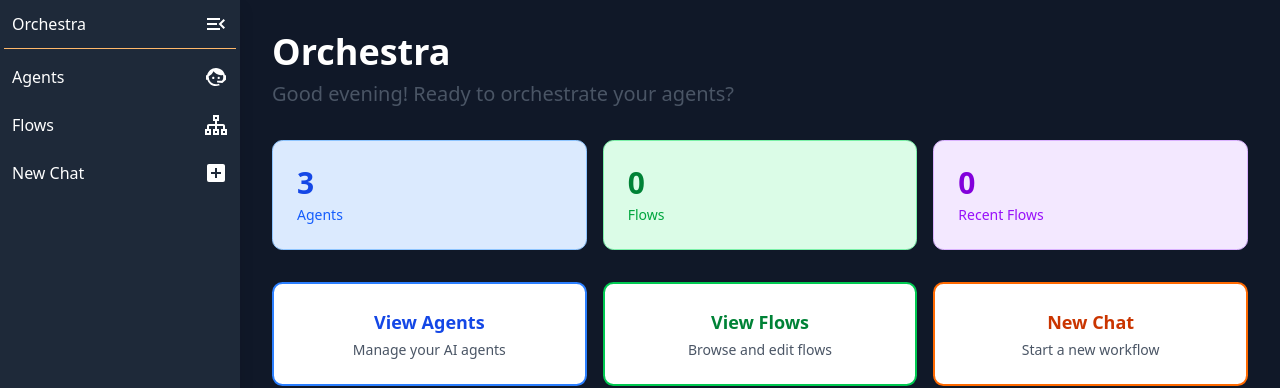
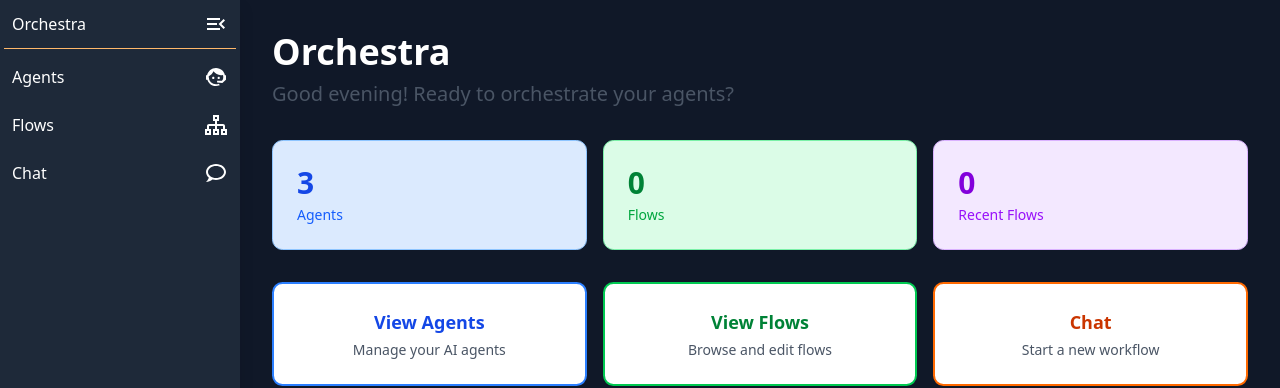
Before and after one commit to ThatsOurJake/orchestra, a React (Vite) app: page / in a window 1280 px wide. Shown: the top 388 px of the page. Built offline with nearby package versions, Linux system fonts and the light colour scheme.

Commit message:
Refactor to use React Links

```diff
--- a/src/components/nav-bar.tsx
+++ b/src/components/nav-bar.tsx
@@ -1,33 +1,19 @@
 import {
+  mdiChatOutline,
   mdiFaceAgent,
   mdiMenuClose,
   mdiMenuOpen,
-  mdiPlusBox,
   mdiSitemapOutline,
 } from '@mdi/js';
 import Icon from '@mdi/react';
 import { useCallback, useState } from 'react';
-import { Link, useNavigate } from 'react-router';
+import { Link } from 'react-router';
 
 export const NavBar = () => {
   const [isOpen, setIsOpen] = useState<boolean>(true);
-  const navigate = useNavigate();
-
   const toggleSidebar = useCallback(() => {
     setIsOpen(!isOpen);
   }, [isOpen]);
-
-  const onNewTicket = useCallback(() => {
-    navigate('/chat');
-  }, [navigate]);
-
-  const onAgentClick = useCallback(() => {
-    navigate('/agents');
-  }, [navigate]);
-
-  const onFlowClick = useCallback(() => {
-    navigate('/flows');
-  }, [navigate]);
 
   return (
     <nav
@@ -49,34 +35,31 @@ export const NavBar = () => {
         </div>
         <div className="h-px mt-1 bg-orange-300" />
         <div className="flex mt-2">
-          <button
+          <Link
+            to="/agents"
             className="flex gap-x-1 justify-between items-center cursor-pointer hover:bg-gray-600 rounded-sm w-full p-2"
-            onClick={onAgentClick}
-            type="button"
           >
             <p className="whitespace-nowrap">Agents</p>
             <Icon path={mdiFaceAgent} size={1} color="#ffffff" />
-          </button>
+          </Link>
         </div>
         <div className="flex mt-2">
-          <button
+          <Link
+            to="/flows"
             className="flex gap-x-1 justify-between items-center cursor-pointer hover:bg-gray-600 rounded-sm w-full p-2"
-            onClick={onFlowClick}
-            type="button"
           >
             <p className="whitespace-nowrap">Flows</p>
             <Icon path={mdiSitemapOutline} size={1} color="#ffffff" />
-          </button>
+          </Link>
         </div>
         <div className="flex mt-2">
-          <button
+          <Link
+            to="/chat"
             className="flex gap-x-1 justify-between items-center cursor-pointer hover:bg-gray-600 rounded-sm w-full p-2"
-            onClick={onNewTicket}
-            type="button"
           >
-            <p className="whitespace-nowrap">New Chat</p>
-            <Icon path={mdiPlusBox} size={1} color="#ffffff" />
-          </button>
+            <p className="whitespace-nowrap">Chat</p>
+            <Icon path={mdiChatOutline} size={1} color="#ffffff" />
+          </Link>
         </div>
       </div>
       <div className={`flex flex-col ${isOpen ? 'hidden' : 'block'}`}>
@@ -94,30 +77,19 @@ export const NavBar = () => {
           />
         </button>
         <div className="h-px mt-1 bg-orange-300" />
-        <button
-          className="cursor-pointer p-2 mt-2"
-          onClick={onAgentClick}
-          title="Agents"
-          type="button"
-        >
+        <Link className="cursor-pointer p-2 mt-2" to="/agents" title="Agents">
           <Icon path={mdiFaceAgent} size={1} color="#ffffff" />
-        </button>
-        <button
-          className="cursor-pointer p-2 mt-2"
-          onClick={onFlowClick}
+        </Link>
+        <Link
+          className="inline-block cursor-pointer p-2 mt-2"
+          to="/flows"
           title="Flows"
-          type="button"
         >
           <Icon path={mdiSitemapOutline} size={1} color="#ffffff" />
-        </button>
-        <button
-          className="cursor-pointer p-2 mt-2"
-          onClick={onNewTicket}
-          title="New Chat"
-          type="button"
-        >
-          <Icon path={mdiPlusBox} size={1} color="#ffffff" />
-        </button>
+        </Link>
+        <Link className="cursor-pointer p-2 mt-2" to="/chat" title="Chat">
+          <Icon path={mdiChatOutline} size={1} color="#ffffff" />
+        </Link>
       </div>
     </nav>
   );
--- a/src/routes/overview.tsx
+++ b/src/routes/overview.tsx
@@ -74,7 +74,7 @@ export const Overview = () => {
           to="/chat"
           className="bg-white border-2 border-orange-500 rounded-lg p-6 hover:bg-orange-50 transition-colors text-center"
         >
-          <p className="text-lg font-semibold text-orange-700">New Chat</p>
+          <p className="text-lg font-semibold text-orange-700">Chat</p>
           <p className="text-sm text-gray-600 mt-1">Start a new workflow</p>
         </Link>
       </div>
```
